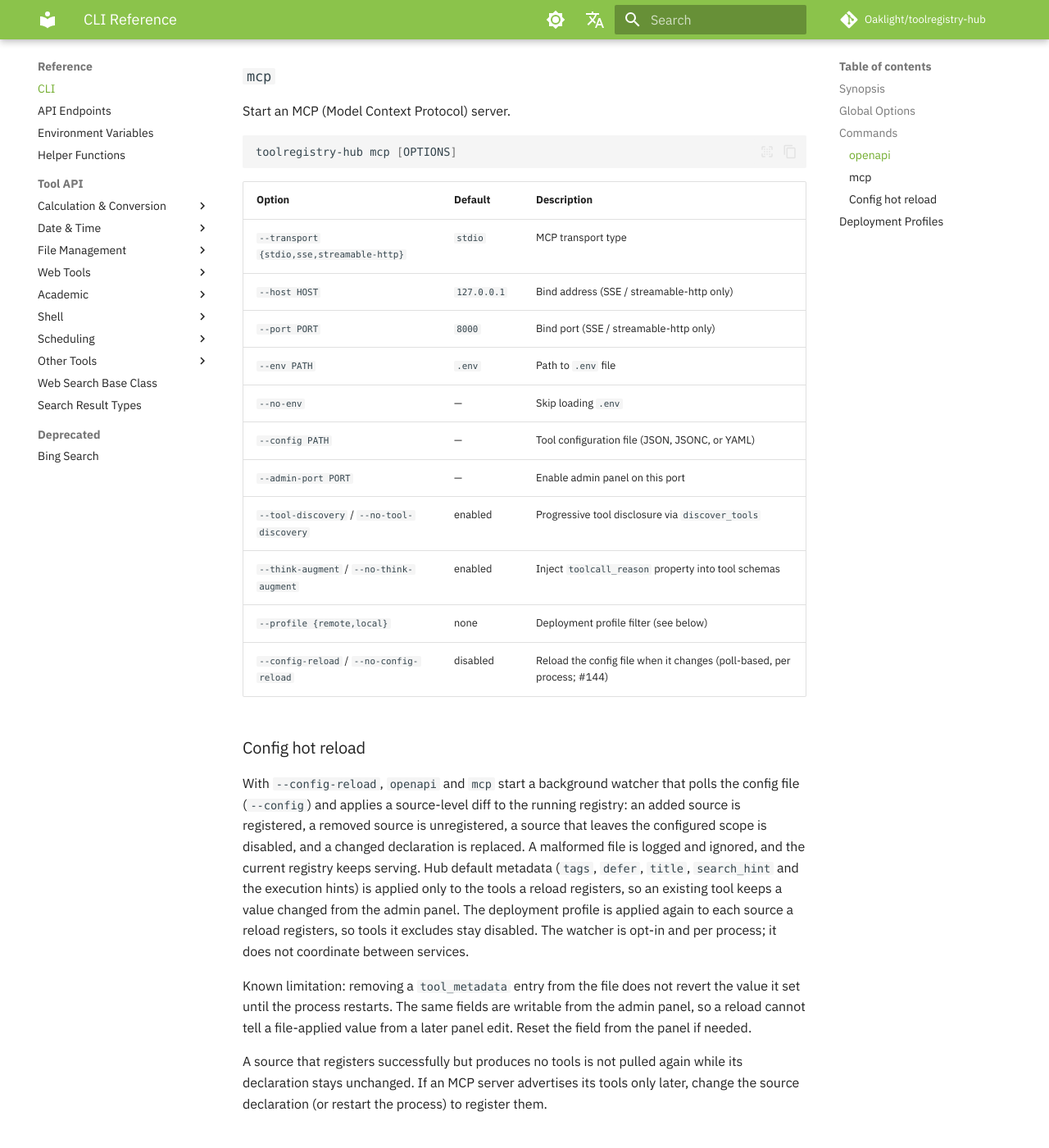
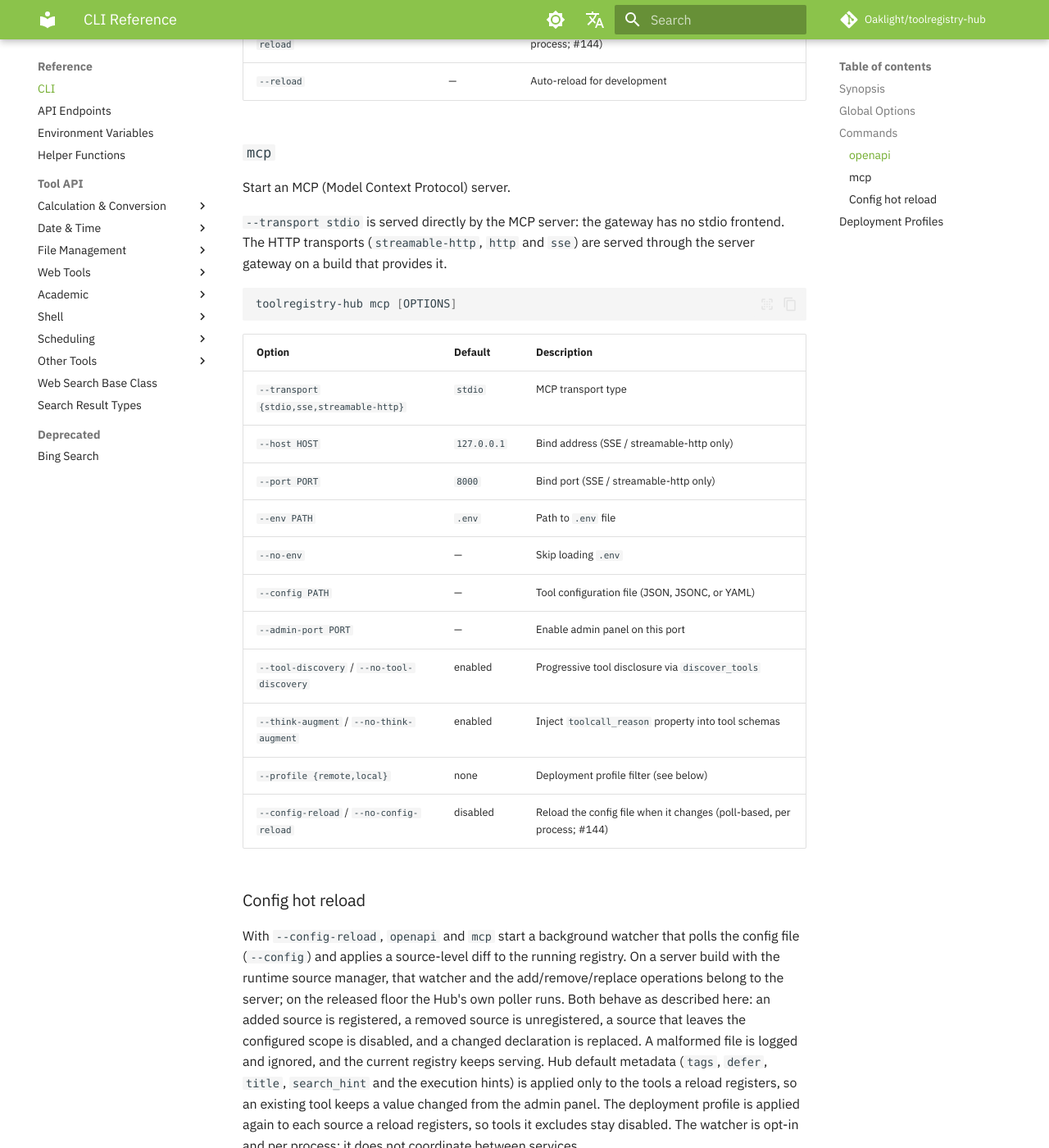
Before and after one commit to Oaklight/toolregistry-hub, an MkDocs documentation site: the page built from docs/reference/cli.md, in a window 1280 px wide and 1400 px high, scrolled down 1620 px. Shown: the whole window at 82% size. Built offline with MkDocs 1.6.1 and Material for MkDocs 9.7.7, drawn with Linux system fonts in a browser that asks for light colours; some web fonts are replaced; comment, search, counter and statistics services are not loaded; some of the changed text lies outside the part shown.

Commit message:
docs(cli): note the gateway and server source manager (#257)

````diff
--- a/docs/reference/cli.md
+++ b/docs/reference/cli.md
@@ -29,6 +29,8 @@ toolregistry-hub [OPTIONS] COMMAND [COMMAND-OPTIONS]
 
 Start an OpenAPI (REST) server. The default backend is FastAPI; `--backend httpserver` selects the zero-dependency backend.
 
+On a `toolregistry-server` build that provides the gateway (beyond the current released floor), this command is served through the gateway with only the OpenAPI frontend enabled. The flags below are unchanged.
+
 ```bash
 toolregistry-hub openapi [OPTIONS]
 ```
@@ -53,6 +55,8 @@ toolregistry-hub openapi [OPTIONS]
 
 Start an MCP (Model Context Protocol) server.
 
+`--transport stdio` is served directly by the MCP server: the gateway has no stdio frontend. The HTTP transports (`streamable-http`, `http` and `sse`) are served through the server gateway on a build that provides it.
+
 ```bash
 toolregistry-hub mcp [OPTIONS]
 ```
@@ -75,7 +79,9 @@ toolregistry-hub mcp [OPTIONS]
 
 With `--config-reload`, `openapi` and `mcp` start a background watcher that
 polls the config file (`--config`) and applies a source-level diff to the
-running registry: an added source is registered, a removed source is
+running registry. On a server build with the runtime source manager, that
+watcher and the add/remove/replace operations belong to the server; on the
+released floor the Hub's own poller runs. Both behave as described here: an added source is registered, a removed source is
 unregistered, a source that leaves the configured scope is disabled, and a
 changed declaration is replaced. A malformed file is logged and ignored, and
 the current registry keeps serving. Hub default metadata (`tags`, `defer`,
````
Also changed, not shown: docs/changelog.md (+1 -0 lines).
